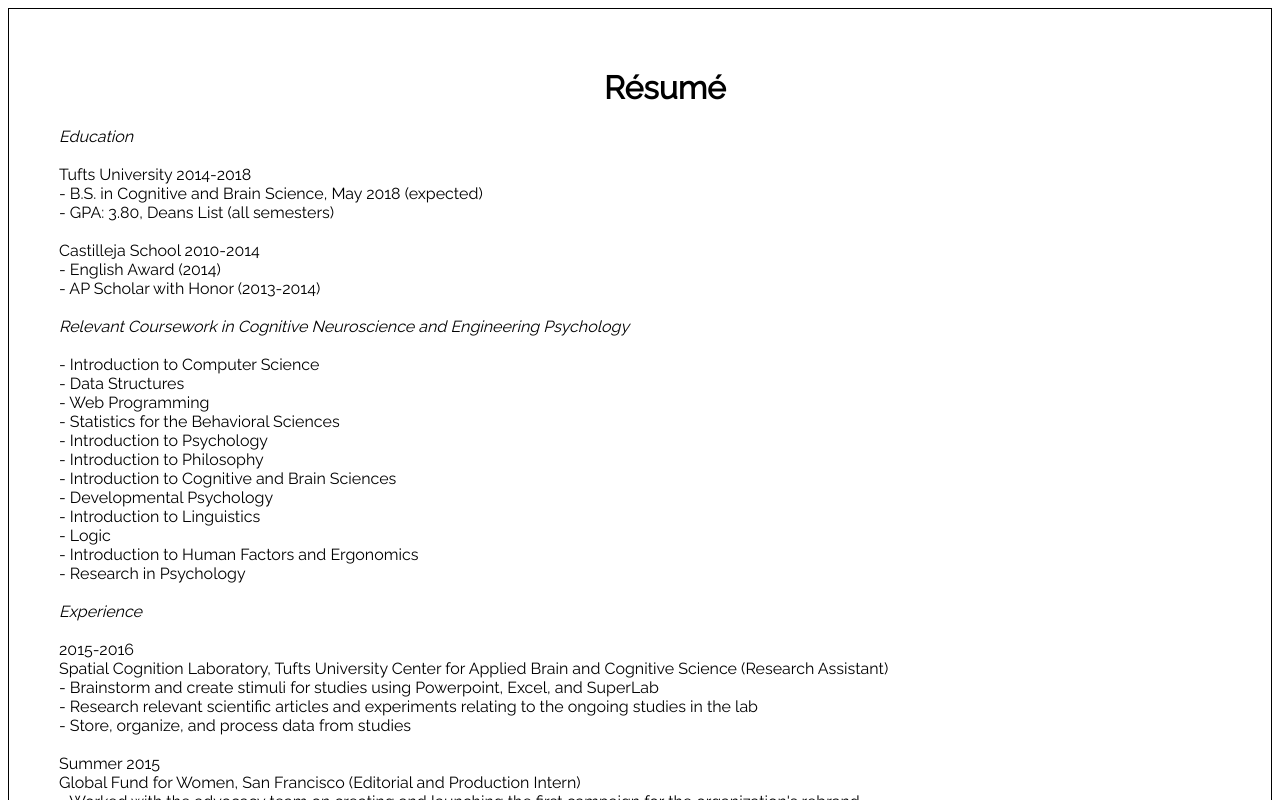
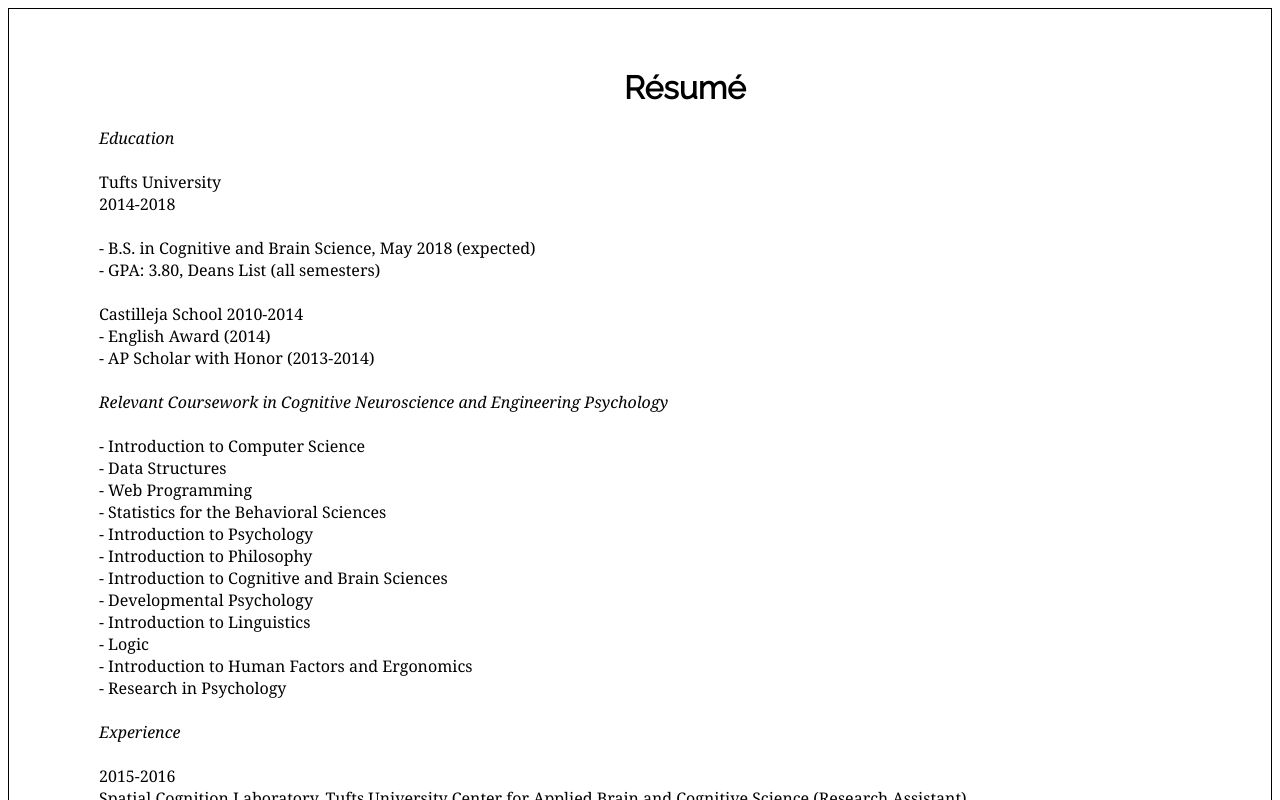
Before and after one commit to annastroe/annastroe.github.io, a plain HTML site: page resume.html in a window 1280 px wide. Shown: the top 800 px of the page. Drawn offline with Linux system fonts and the light colour scheme.

Commit message:
all files

```diff
--- a/bio.css
+++ b/bio.css
@@ -1,10 +1,9 @@
-
 
 img {
 	width: 400px;
 	height: 400px;
 	text-align: center;
-	padding-left: 80px;
+	padding-left: 140px;
 	padding-top: 150px;
 	float: left;
 
@@ -13,7 +12,6 @@ img {
 
 p {
 	text-align: center;
-	/*position: relative; */
 	font-family: Geomanist;
 	padding-right: 160px;
 	padding-top: 250px;
--- a/index.css
+++ b/index.css
@@ -1,17 +1,15 @@
-
 
 #title {
 	position: relative;
 	text-align: center;
 	padding-top: 30px;
 
-
 }
 
 h1 {
 	font-family: Geomanist;
 	position: absolute;
-    top: 120px;
+    top: 200px;
     left: 0;
    	width: 100%;
    	color: white;
@@ -24,8 +22,8 @@ a {
 
 img.attributes {
 	border-radius: 50%;
-	width: 250px;
-	height: 250px;
+	width: 400px;
+	height: 400px;
 }
 
 p {
--- a/resume.css
+++ b/resume.css
@@ -4,24 +4,20 @@
 
 body{
 
-	font-family: 'Raleway', sans-serif;
+	font-family: Georgia;
 	border:1px solid black;
-	padding-left: 50px;
+	padding-left: 90px;
 	padding-top: 30px;
 }
 
 h1 {
-
+	font-family: 'Raleway', sans-serif;
 	padding-top: 30px;
 	text-align: center;
 
 }
 
-p {
-	padding-left: 30px;
+.categories {
+	font-style: italic;
 
 }
-
-.categories {
-	font-style: italic;
-}
--- a/resume.html
+++ b/resume.html
@@ -17,7 +17,10 @@
 		Education
 		</div> <br/>
 
-		Tufts University 2014-2018 </br>
+		Tufts University
+		<div class="year">
+		2014-2018
+		</div> </br>
 		- B.S. in Cognitive and Brain Science, May 2018 (expected) <br/>
 		- GPA: 3.80, Deans List (all semesters) <br/> <br/>
 		Castilleja School 2010-2014 <br/>
@@ -63,7 +66,7 @@
  		<div class="categories">
  		Skills
  		</div> <br/>
- 		- English (native), Danish (native), Spanish (limited working proficiency)
+ 		- English (native), Danish (native), Spanish (limited working proficiency) <br/>
 		- C++ <br/>
 		- HTML5 & CSS <br/>
 		- SPSS <br/>
@@ -74,6 +77,7 @@
 		<div class="categories">
 		Activities
 		</div> <br/>
+		- VOX: Students for Choice, Tufts University (Executive Board Member) <br/>
 		- Tufts Psychology Society <br/>
 		<br/>
 
```
Also changed, not shown: bio.html (+7 -11 lines), index.html (+0 -1 lines), 2 other files.
